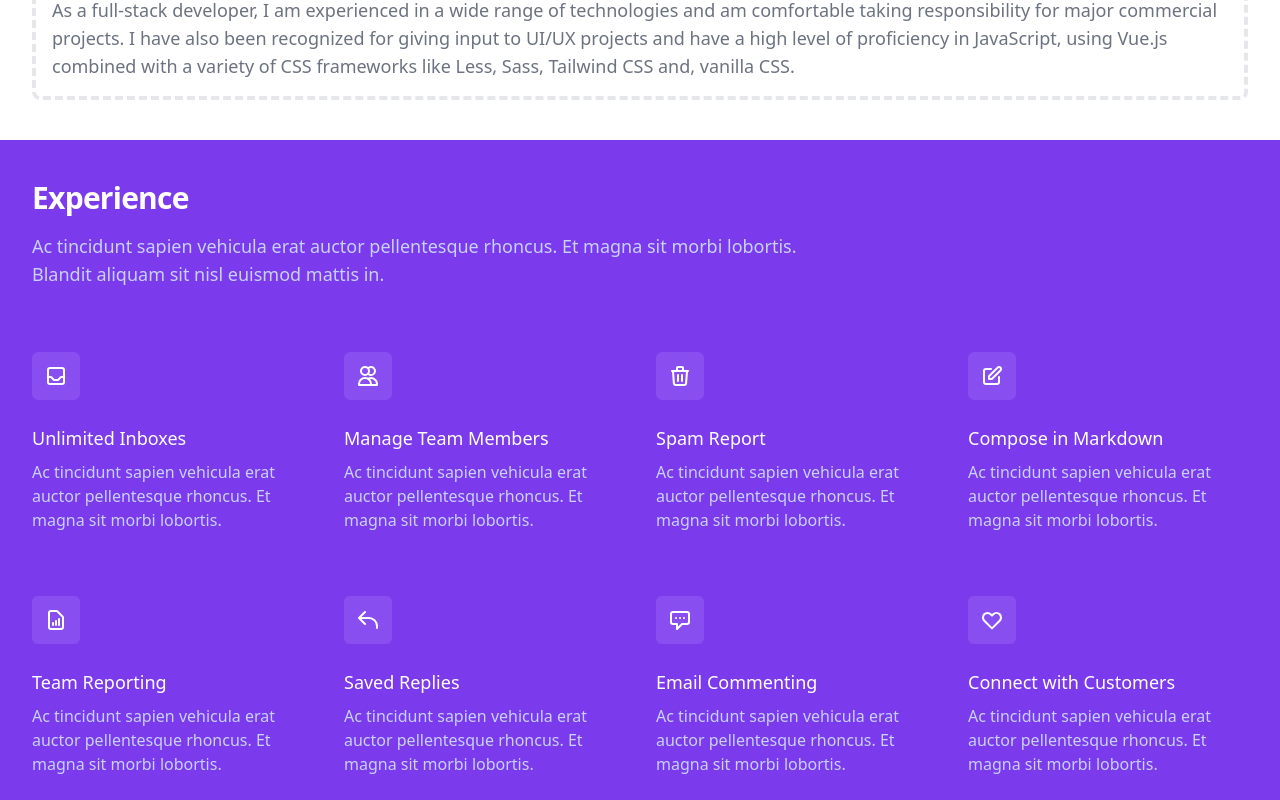
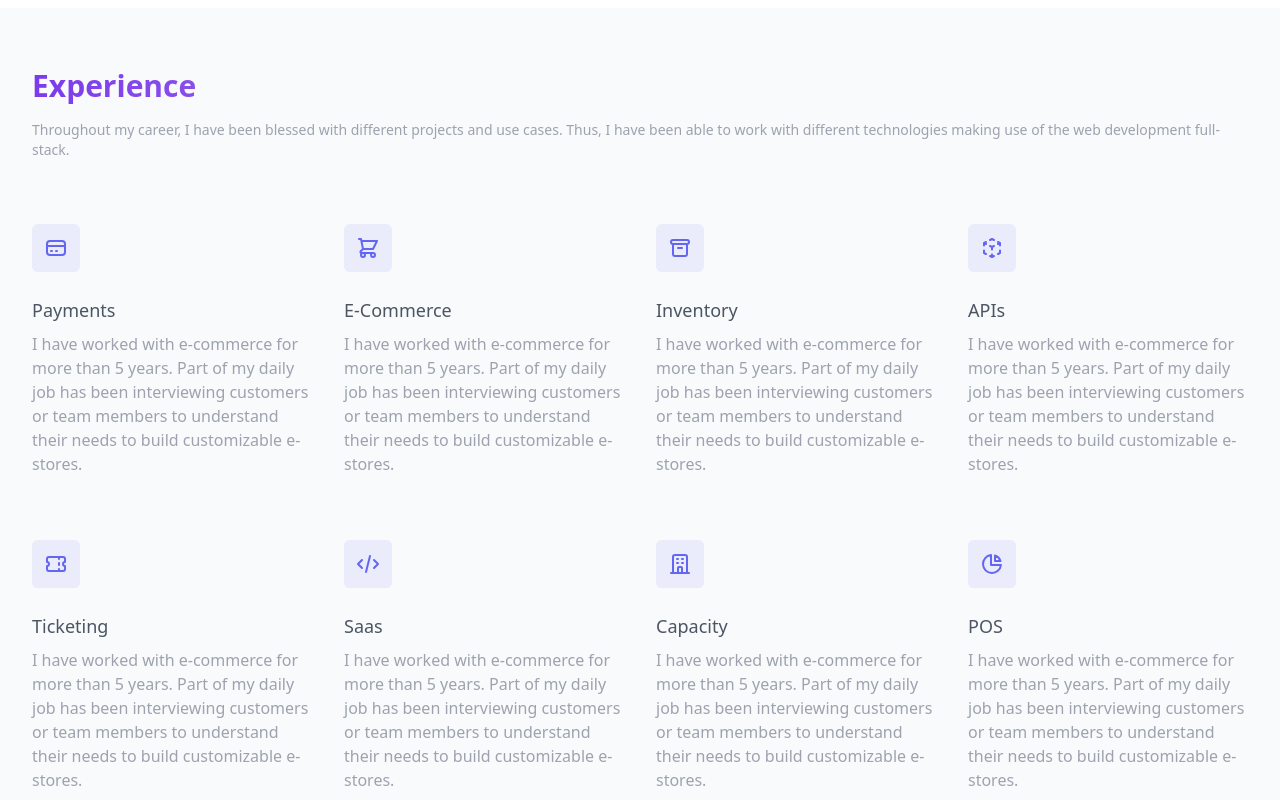
Before and after one commit to gocantodev/client, a Vue app: page / in a window 1280 px wide. Shown: the part 400-1200 px from the top of the page. Built offline with nearby package versions, Linux system fonts and the light colour scheme; what @tailwindcss/typography would draw is missing.

Commit message:
woirk on sections

```diff
--- a/src/App.vue
+++ b/src/App.vue
@@ -21,30 +21,37 @@
 
 <template>
 	<div class="min-h-full">
+
 		<Navigation :author="author"></Navigation>
 
-		<div class="pt-8 section-margin">
+		<div class="bg-white py-5">
+			<div class="section-margin">
 				<Bio></Bio>
 			</div>
+		</div>
 
-		<div class="bg-purple-600 mt-10 pb-10">
+		<section class="bg-gray-50 py-5">
 			<div class="section-margin">
 				<Experience></Experience>
 			</div>
-		</div>
+		</section>
 
+		<section class="bg-white py5">
 			<div class="section-margin">
 				<Skills></Skills>
 			</div>
+		</section>
 
-		<div class="bg-purple-600 mt-10 pb-10">
+		<section class="bg-gray-50 py5">
 			<div class="section-margin">
 				<Open></Open>
 			</div>
-		</div>
+		</section>
 
+		<div class="nav-bg">
 			<div class="section-margin">
 				<Footer></Footer>
 			</div>
 		</div>
+	</div>
 </template>
--- a/src/Component/Bio.vue
+++ b/src/Component/Bio.vue
@@ -1,6 +1,6 @@
 <template>
-	<div class="p-4 text-gray-500 border-4 border-dashed border-gray-200 rounded-lg text-lg">
-		<p>&#128512; Hi, I am Gus!</p>
+	<div class="p-4 text-gray-500">
+		<p>Hi, I am Gus! &#128512; </p>
 		<p class="mt-3">
 			I'm a full-stack Software Engineer who has been building web technologies for more than a decade.
 		</p>
--- a/src/Component/Experience.vue
+++ b/src/Component/Experience.vue
@@ -1,147 +1,153 @@
 <template>
 	<div class="py-10">
-		<h2 class="text-3xl font-extrabold text-white tracking-tight">
+		<h2 class="section-title">
 			Experience
 		</h2>
-		<p class="mt-4 max-w-3xl text-lg text-indigo-200">
-			Ac tincidunt sapien vehicula erat auctor pellentesque rhoncus. Et magna sit morbi lobortis. Blandit aliquam sit nisl euismod mattis in.
+		<p class="mt-4 text-gray-400 text-sm">
+			Throughout my career, I have been blessed with different projects and use cases. Thus, I have been able to
+			work with different technologies making use of the web development full-stack.
 		</p>
 		<div class="mt-12 grid grid-cols-1 gap-x-6 gap-y-12 sm:grid-cols-2 lg:mt-16 lg:grid-cols-4 lg:gap-x-8 lg:gap-y-16">
+
 			<div>
-				<div>
-          <span class="flex items-center justify-center h-12 w-12 rounded-md bg-white bg-opacity-10">
-            <!-- Heroicon name: outline/inbox -->
-            <svg class="h-6 w-6 text-white" xmlns="http://www.w3.org/2000/svg" fill="none" viewBox="0 0 24 24" stroke="currentColor" aria-hidden="true">
-              <path stroke-linecap="round" stroke-linejoin="round" stroke-width="2" d="M20 13V6a2 2 0 00-2-2H6a2 2 0 00-2 2v7m16 0v5a2 2 0 01-2 2H6a2 2 0 01-2-2v-5m16 0h-2.586a1 1 0 00-.707.293l-2.414 2.414a1 1 0 01-.707.293h-3.172a1 1 0 01-.707-.293l-2.414-2.414A1 1 0 006.586 13H4" />
+				<div class="icon">
+					<!-- Heroicon name: outline/credit-card -->
+					<svg xmlns="http://www.w3.org/2000/svg" fill="none" viewBox="0 0 24 24" stroke="currentColor">
+						<path stroke-linecap="round" stroke-linejoin="round" stroke-width="2" d="M3 10h18M7 15h1m4 0h1m-7 4h12a3 3 0 003-3V8a3 3 0 00-3-3H6a3 3 0 00-3 3v8a3 3 0 003 3z" />
 					</svg>
-          </span>
 				</div>
 				<div class="mt-6">
-					<h3 class="text-lg font-medium text-white">Unlimited Inboxes</h3>
-					<p class="mt-2 text-base text-indigo-200">
-						Ac tincidunt sapien vehicula erat auctor pellentesque rhoncus. Et magna sit morbi lobortis.
+					<h3 class="font-medium text-gray-600 text-lg">Payments</h3>
+					<p class="mt-2 text-base text-gray-400">
+						I have worked with e-commerce for more than 5 years. Part of my daily job has been interviewing
+						customers or team members to understand their needs to build customizable e-stores.
 					</p>
 				</div>
 			</div>
 
 			<div>
-				<div>
-          <span class="flex items-center justify-center h-12 w-12 rounded-md bg-white bg-opacity-10">
-            <!-- Heroicon name: outline/users -->
-            <svg class="h-6 w-6 text-white" xmlns="http://www.w3.org/2000/svg" fill="none" viewBox="0 0 24 24" stroke="currentColor" aria-hidden="true">
-              <path stroke-linecap="round" stroke-linejoin="round" stroke-width="2" d="M12 4.354a4 4 0 110 5.292M15 21H3v-1a6 6 0 0112 0v1zm0 0h6v-1a6 6 0 00-9-5.197M13 7a4 4 0 11-8 0 4 4 0 018 0z" />
+				<div class="icon">
+					<!-- Heroicon name: outline/shopping-cart -->
+					<svg xmlns="http://www.w3.org/2000/svg" fill="none" viewBox="0 0 24 24" stroke="currentColor" aria-hidden="true">
+						<path stroke-linecap="round" stroke-linejoin="round" stroke-width="2" d="M3 3h2l.4 2M7 13h10l4-8H5.4M7 13L5.4 5M7 13l-2.293 2.293c-.63.63-.184 1.707.707 1.707H17m0 0a2 2 0 100 4 2 2 0 000-4zm-8 2a2 2 0 11-4 0 2 2 0 014 0z" />
 					</svg>
-          </span>
 				</div>
 				<div class="mt-6">
-					<h3 class="text-lg font-medium text-white">Manage Team Members</h3>
-					<p class="mt-2 text-base text-indigo-200">
-						Ac tincidunt sapien vehicula erat auctor pellentesque rhoncus. Et magna sit morbi lobortis.
+					<h3 class="font-medium text-gray-600 text-lg">E-Commerce</h3>
+					<p class="mt-2 text-base text-gray-400">
+						I have worked with e-commerce for more than 5 years. Part of my daily job has been interviewing
+						customers or team members to understand their needs to build customizable e-stores.
 					</p>
 				</div>
 			</div>
 
 			<div>
-				<div>
-          <span class="flex items-center justify-center h-12 w-12 rounded-md bg-white bg-opacity-10">
-            <!-- Heroicon name: outline/trash -->
-            <svg class="h-6 w-6 text-white" xmlns="http://www.w3.org/2000/svg" fill="none" viewBox="0 0 24 24" stroke="currentColor" aria-hidden="true">
-              <path stroke-linecap="round" stroke-linejoin="round" stroke-width="2" d="M19 7l-.867 12.142A2 2 0 0116.138 21H7.862a2 2 0 01-1.995-1.858L5 7m5 4v6m4-6v6m1-10V4a1 1 0 00-1-1h-4a1 1 0 00-1 1v3M4 7h16" />
+				<div class="icon">
+					<!-- Heroicon name: outline/archive -->
+					<svg xmlns="http://www.w3.org/2000/svg" fill="none" viewBox="0 0 24 24" stroke="currentColor">
+						<path stroke-linecap="round" stroke-linejoin="round" stroke-width="2" d="M5 8h14M5 8a2 2 0 110-4h14a2 2 0 110 4M5 8v10a2 2 0 002 2h10a2 2 0 002-2V8m-9 4h4" />
 					</svg>
-          </span>
 				</div>
 				<div class="mt-6">
-					<h3 class="text-lg font-medium text-white">Spam Report</h3>
-					<p class="mt-2 text-base text-indigo-200">
-						Ac tincidunt sapien vehicula erat auctor pellentesque rhoncus. Et magna sit morbi lobortis.
+					<h3 class="font-medium text-gray-600 text-lg">Inventory</h3>
+					<p class="mt-2 text-base text-gray-400">
+						I have worked with e-commerce for more than 5 years. Part of my daily job has been interviewing
+						customers or team members to understand their needs to build customizable e-stores.
 					</p>
 				</div>
 			</div>
 
 			<div>
-				<div>
-          <span class="flex items-center justify-center h-12 w-12 rounded-md bg-white bg-opacity-10">
-            <!-- Heroicon name: outline/pencil-alt -->
-            <svg class="h-6 w-6 text-white" xmlns="http://www.w3.org/2000/svg" fill="none" viewBox="0 0 24 24" stroke="currentColor" aria-hidden="true">
-              <path stroke-linecap="round" stroke-linejoin="round" stroke-width="2" d="M11 5H6a2 2 0 00-2 2v11a2 2 0 002 2h11a2 2 0 002-2v-5m-1.414-9.414a2 2 0 112.828 2.828L11.828 15H9v-2.828l8.586-8.586z" />
+				<div class="icon">
+					<!-- Heroicon name: outline/shopping-cart -->
+					<svg xmlns="http://www.w3.org/2000/svg" fill="none" viewBox="0 0 24 24" stroke="currentColor">
+						<path stroke-linecap="round" stroke-linejoin="round" stroke-width="2" d="M14 10l-2 1m0 0l-2-1m2 1v2.5M20 7l-2 1m2-1l-2-1m2 1v2.5M14 4l-2-1-2 1M4 7l2-1M4 7l2 1M4 7v2.5M12 21l-2-1m2 1l2-1m-2 1v-2.5M6 18l-2-1v-2.5M18 18l2-1v-2.5" />
 					</svg>
-          </span>
 				</div>
 				<div class="mt-6">
-					<h3 class="text-lg font-medium text-white">Compose in Markdown</h3>
-					<p class="mt-2 text-base text-indigo-200">
-						Ac tincidunt sapien vehicula erat auctor pellentesque rhoncus. Et magna sit morbi lobortis.
+					<h3 class="font-medium text-gray-600 text-lg">APIs</h3>
+					<p class="mt-2 text-base text-gray-400">
+						I have worked with e-commerce for more than 5 years. Part of my daily job has been interviewing
+						customers or team members to understand their needs to build customizable e-stores.
 					</p>
 				</div>
 			</div>
 
 			<div>
-				<div>
-          <span class="flex items-center justify-center h-12 w-12 rounded-md bg-white bg-opacity-10">
-            <!-- Heroicon name: outline/document-report -->
-            <svg class="h-6 w-6 text-white" xmlns="http://www.w3.org/2000/svg" fill="none" viewBox="0 0 24 24" stroke="currentColor" aria-hidden="true">
-              <path stroke-linecap="round" stroke-linejoin="round" stroke-width="2" d="M9 17v-2m3 2v-4m3 4v-6m2 10H7a2 2 0 01-2-2V5a2 2 0 012-2h5.586a1 1 0 01.707.293l5.414 5.414a1 1 0 01.293.707V19a2 2 0 01-2 2z" />
+				<div class="icon">
+					<!-- Heroicon name: outline/ticket -->
+					<svg xmlns="http://www.w3.org/2000/svg" class="h-6 w-6" fill="none" viewBox="0 0 24 24" stroke="currentColor">
+						<path stroke-linecap="round" stroke-linejoin="round" stroke-width="2" d="M15 5v2m0 4v2m0 4v2M5 5a2 2 0 00-2 2v3a2 2 0 110 4v3a2 2 0 002 2h14a2 2 0 002-2v-3a2 2 0 110-4V7a2 2 0 00-2-2H5z" />
 					</svg>
-          </span>
 				</div>
 				<div class="mt-6">
-					<h3 class="text-lg font-medium text-white">Team Reporting</h3>
-					<p class="mt-2 text-base text-indigo-200">
-						Ac tincidunt sapien vehicula erat auctor pellentesque rhoncus. Et magna sit morbi lobortis.
+					<h3 class="font-medium text-gray-600 text-lg">Ticketing</h3>
+					<p class="mt-2 text-base text-gray-400">
+						I have worked with e-commerce for more than 5 years. Part of my daily job has been interviewing
+						customers or team members to understand their needs to build customizable e-stores.
 					</p>
 				</div>
 			</div>
 
 			<div>
-				<div>
-          <span class="flex items-center justify-center h-12 w-12 rounded-md bg-white bg-opacity-10">
-            <!-- Heroicon name: outline/reply -->
-            <svg class="h-6 w-6 text-white" xmlns="http://www.w3.org/2000/svg" fill="none" viewBox="0 0 24 24" stroke="currentColor" aria-hidden="true">
-              <path stroke-linecap="round" stroke-linejoin="round" stroke-width="2" d="M3 10h10a8 8 0 018 8v2M3 10l6 6m-6-6l6-6" />
+				<div class="icon">
+					<!-- Heroicon name: outline/code -->
+					<svg xmlns="http://www.w3.org/2000/svg" class="h-6 w-6" fill="none" viewBox="0 0 24 24" stroke="currentColor">
+						<path stroke-linecap="round" stroke-linejoin="round" stroke-width="2" d="M10 20l4-16m4 4l4 4-4 4M6 16l-4-4 4-4" />
 					</svg>
-          </span>
 				</div>
 				<div class="mt-6">
-					<h3 class="text-lg font-medium text-white">Saved Replies</h3>
-					<p class="mt-2 text-base text-indigo-200">
-						Ac tincidunt sapien vehicula erat auctor pellentesque rhoncus. Et magna sit morbi lobortis.
+					<h3 class="font-medium text-gray-600 text-lg">Saas</h3>
+					<p class="mt-2 text-base text-gray-400">
+						I have worked with e-commerce for more than 5 years. Part of my daily job has been interviewing
+						customers or team members to understand their needs to build customizable e-stores.
 					</p>
 				</div>
 			</div>
 
 			<div>
-				<div>
-          <span class="flex items-center justify-center h-12 w-12 rounded-md bg-white bg-opacity-10">
-            <!-- Heroicon name: outline/chat-alt -->
-            <svg class="h-6 w-6 text-white" xmlns="http://www.w3.org/2000/svg" fill="none" viewBox="0 0 24 24" stroke="currentColor" aria-hidden="true">
-              <path stroke-linecap="round" stroke-linejoin="round" stroke-width="2" d="M8 10h.01M12 10h.01M16 10h.01M9 16H5a2 2 0 01-2-2V6a2 2 0 012-2h14a2 2 0 012 2v8a2 2 0 01-2 2h-5l-5 5v-5z" />
+				<div class="icon">
+					<!-- Heroicon name: outline/building -->
+					<svg xmlns="http://www.w3.org/2000/svg" class="h-6 w-6" fill="none" viewBox="0 0 24 24" stroke="currentColor">
+						<path stroke-linecap="round" stroke-linejoin="round" stroke-width="2" d="M19 21V5a2 2 0 00-2-2H7a2 2 0 00-2 2v16m14 0h2m-2 0h-5m-9 0H3m2 0h5M9 7h1m-1 4h1m4-4h1m-1 4h1m-5 10v-5a1 1 0 011-1h2a1 1 0 011 1v5m-4 0h4" />
 					</svg>
-          </span>
 				</div>
 				<div class="mt-6">
-					<h3 class="text-lg font-medium text-white">Email Commenting</h3>
-					<p class="mt-2 text-base text-indigo-200">
-						Ac tincidunt sapien vehicula erat auctor pellentesque rhoncus. Et magna sit morbi lobortis.
+					<h3 class="font-medium text-gray-600 text-lg">Capacity</h3>
+					<p class="mt-2 text-base text-gray-400">
+						I have worked with e-commerce for more than 5 years. Part of my daily job has been interviewing
+						customers or team members to understand their needs to build customizable e-stores.
 					</p>
 				</div>
 			</div>
 
 			<div>
-				<div>
-          <span class="flex items-center justify-center h-12 w-12 rounded-md bg-white bg-opacity-10">
-            <!-- Heroicon name: outline/heart -->
-            <svg class="h-6 w-6 text-white" xmlns="http://www.w3.org/2000/svg" fill="none" viewBox="0 0 24 24" stroke="currentColor" aria-hidden="true">
-              <path stroke-linecap="round" stroke-linejoin="round" stroke-width="2" d="M4.318 6.318a4.5 4.5 0 000 6.364L12 20.364l7.682-7.682a4.5 4.5 0 00-6.364-6.364L12 7.636l-1.318-1.318a4.5 4.5 0 00-6.364 0z" />
+				<div class="icon">
+					<!-- Heroicon name: outline/chart -->
+					<svg xmlns="http://www.w3.org/2000/svg" class="h-6 w-6" fill="none" viewBox="0 0 24 24" stroke="currentColor">
+						<path stroke-linecap="round" stroke-linejoin="round" stroke-width="2" d="M11 3.055A9.001 9.001 0 1020.945 13H11V3.055z" />
+						<path stroke-linecap="round" stroke-linejoin="round" stroke-width="2" d="M20.488 9H15V3.512A9.025 9.025 0 0120.488 9z" />
 					</svg>
-          </span>
 				</div>
 				<div class="mt-6">
-					<h3 class="text-lg font-medium text-white">Connect with Customers</h3>
-					<p class="mt-2 text-base text-indigo-200">
-						Ac tincidunt sapien vehicula erat auctor pellentesque rhoncus. Et magna sit morbi lobortis.
+					<h3 class="font-medium text-gray-600 text-lg">POS</h3>
+					<p class="mt-2 text-base text-gray-400">
+						I have worked with e-commerce for more than 5 years. Part of my daily job has been interviewing
+						customers or team members to understand their needs to build customizable e-stores.
 					</p>
 				</div>
 			</div>
+
 		</div>
 	</div>
 </template>
+
+<style scoped>
+.icon {
+	@apply flex items-center justify-center h-12 w-12 rounded-md bg-indigo-500 bg-opacity-10
+}
+
+.icon svg {
+	@apply h-6 w-6 text-indigo-500
+}
+</style>
--- a/src/Component/Navigation/Bar.vue
+++ b/src/Component/Navigation/Bar.vue
@@ -33,7 +33,7 @@
 </script>
 
 <template>
-	<nav class="bg-gradient-to-r from-green-300 via-blue-500 to-purple-600 shadow">
+	<nav class="nav-bg shadow">
 		<div class="max-w-7xl mx-auto px-4 py-3 flex items-center justify-between">
 			<div class="flex items-center">
 				<img class="h-12 w-auto rounded-full ring-2 ring-white" src="../../assets/avatar.jpg" :alt="author.nickname">
--- a/src/css/app.css
+++ b/src/css/app.css
@@ -2,6 +2,14 @@
 @tailwind components;
 @tailwind utilities;
 
+.nav-bg {
+  @apply bg-gradient-to-r from-green-300 via-blue-500 to-purple-600
+}
+
 .section-margin {
   @apply max-w-7xl mx-auto lg:px-8 px-4 sm:px-6
 }
+
+.section-title {
+  @apply bg-clip-text bg-gradient-to-r font-extrabold from-purple-600 text-transparent to-gray-300 text-3xl
+}
```
Also changed, not shown: src/Component/Footer.vue (+7 -14 lines). Lines whose indentation alone changed are shown as unchanged.
